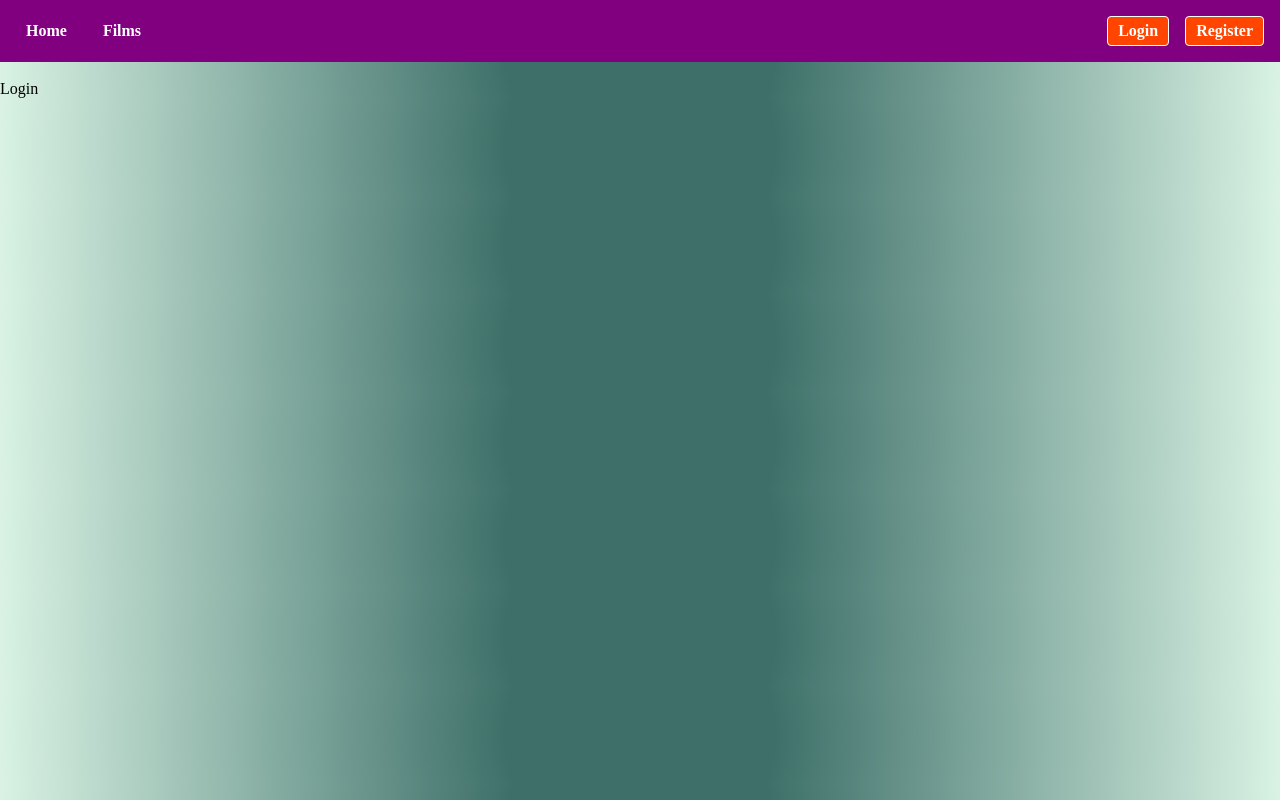
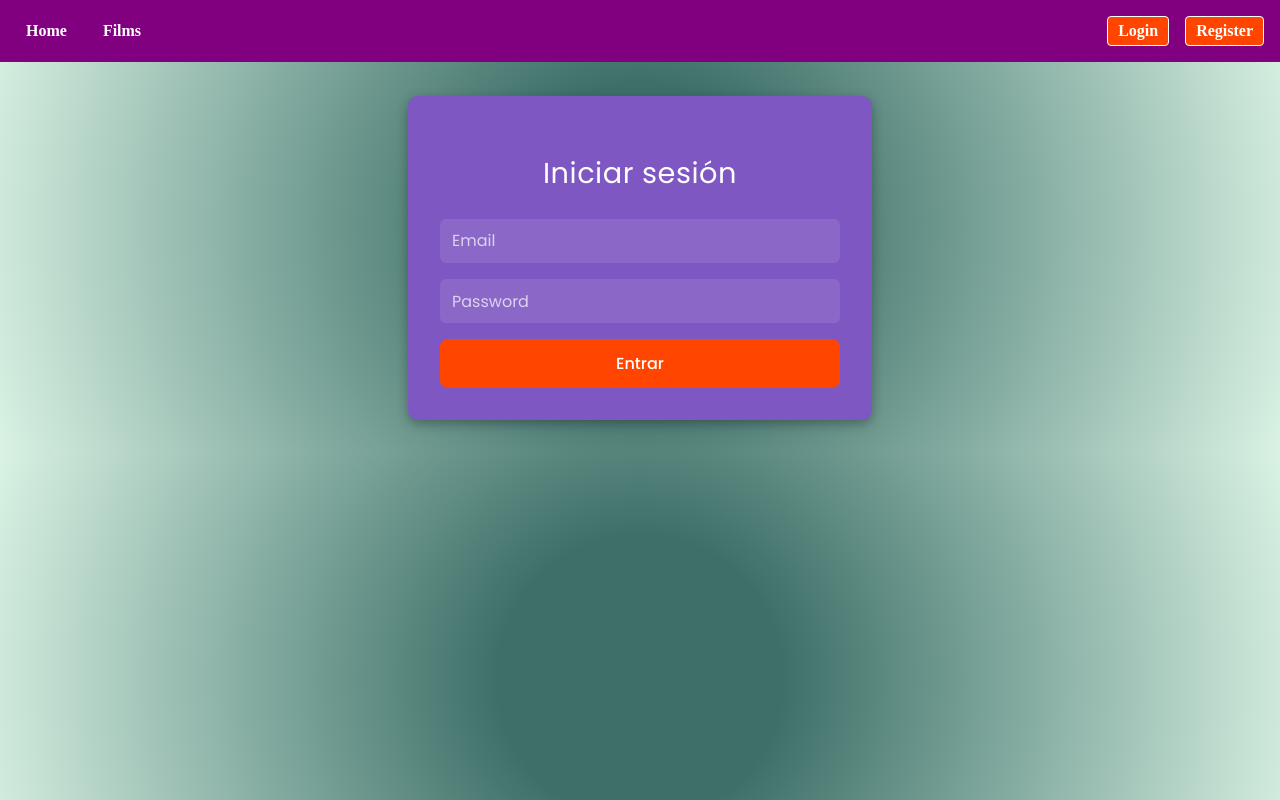
Before and after one commit to MSG-DEVELOPER/ITACADEMY-S7-REACT-API, a React (Vite) app: page /login in a window 1280 px wide. Built offline with nearby package versions, Linux system fonts and the light colour scheme; no server answers.

Commit message:
Register page and Login done...

```diff
--- a/src/pages/Login/Login.tsx
+++ b/src/pages/Login/Login.tsx
@@ -1,8 +1,26 @@
+
+import {
+  RegisterWrapper,
+  Title,
+  Form,
+  Input,
+  SubmitButton,
+} from "../Register/Register.style";
+
+
 
 function Login() {
   return (
-    <div  style={{paddingTop:"5rem"}}>Login</div>
-  )
+    <RegisterWrapper>
+      <Title>Iniciar sesión</Title>
+
+      <Form>
+        <Input type="email" placeholder="Email" />
+        <Input type="password" placeholder="Password" />
+        <SubmitButton type="submit">Entrar</SubmitButton>
+      </Form>
+    </RegisterWrapper>
+  );
 }
 
-export default Login
+export default Login;
--- a/src/pages/Register/Register.style.ts
+++ b/src/pages/Register/Register.style.ts
@@ -23,6 +23,7 @@ export const Form = styled.form`
   display: flex;
   flex-direction: column;
   gap: 1rem;
+
 `;
 
 export const Input = styled.input`
--- a/src/pages/Register/Register.tsx
+++ b/src/pages/Register/Register.tsx
@@ -16,12 +16,14 @@ type FormData = {
 };
 
 function Register() {
-  const { register, handleSubmit, formState } = useForm<FormData>();
+  const { register, handleSubmit, formState,watch } = useForm<FormData>();
   const { errors } = formState;
+
 
   function validateForm(data: FormData) {
     console.log(data);
   }
+  const password = watch("password");
 
   return (
     <RegisterWrapper>
@@ -58,7 +60,10 @@ function Register() {
         <Input
           type="password"
           placeholder="Confirm Password"
-          {...register("confirmPassword", { required: "*Obligatorio" })}
+          {...register("confirmPassword", {
+            required: "*Obligatorio" ,
+            validate:valuee=>valuee===password? true : "contraseñas no coinciden"
+        })}
         />
         {errors.confirmPassword && <p>{errors.confirmPassword.message}</p>}
 
```
